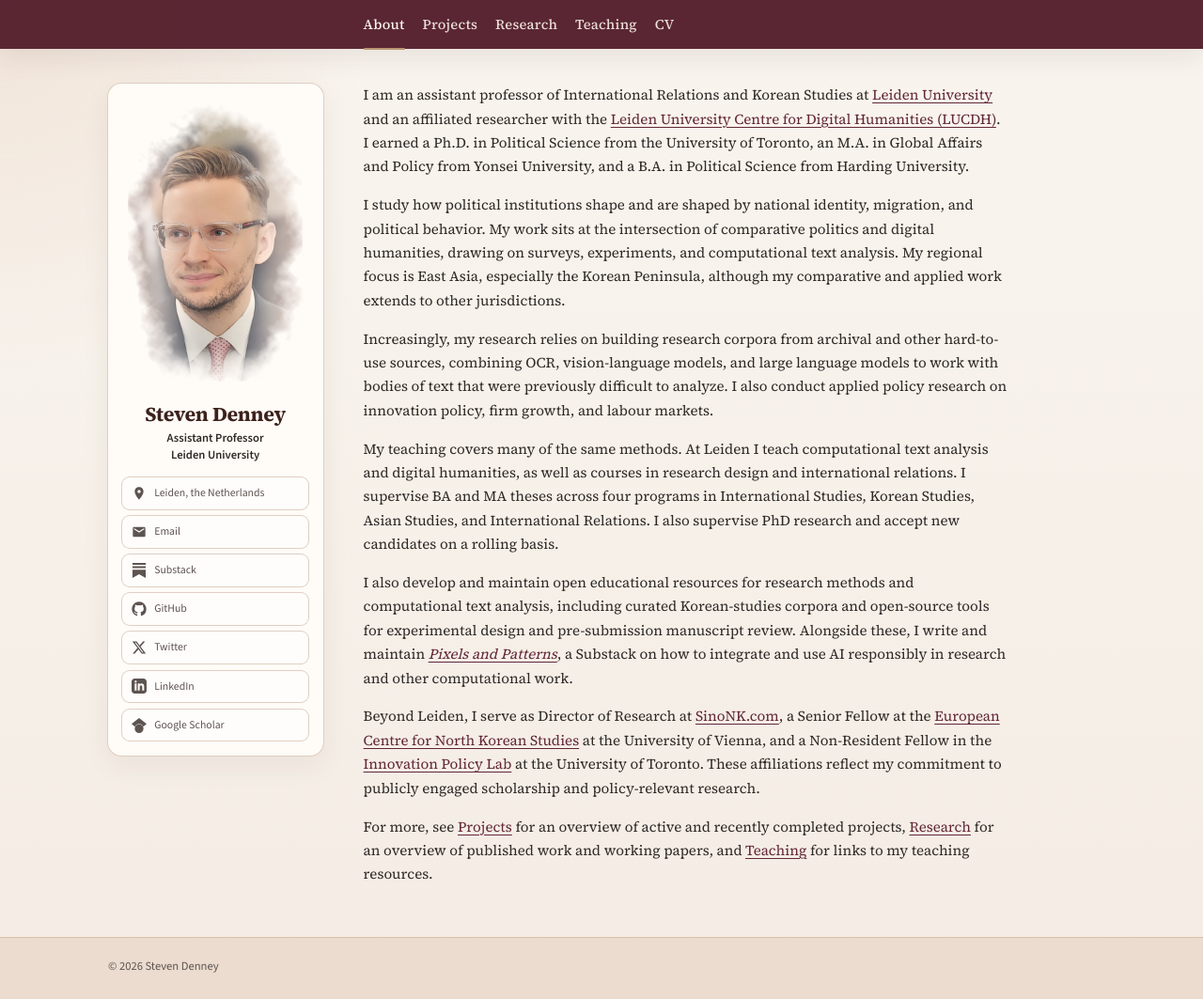
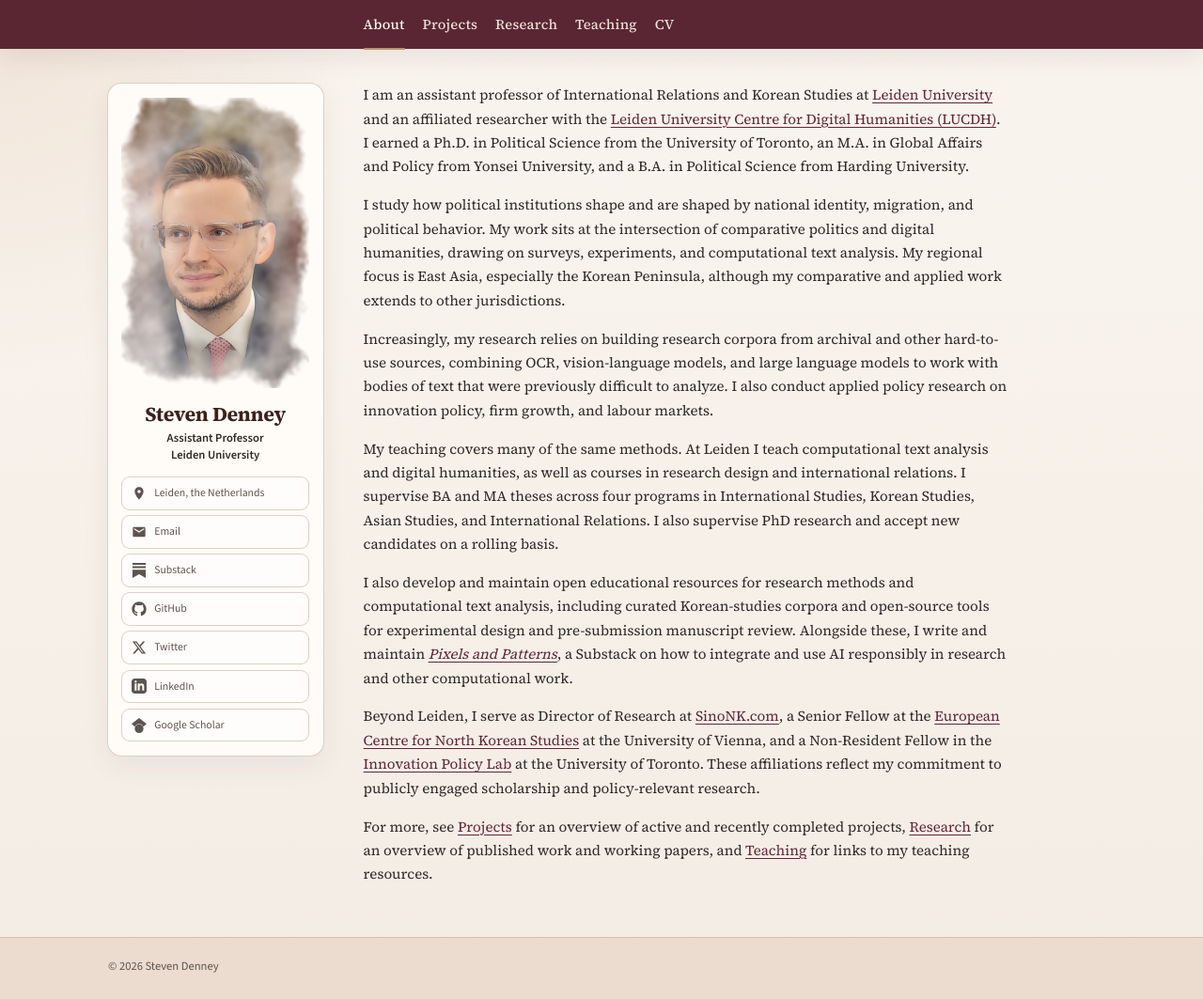
Before and after one commit to scdenney/scdenney.github.io, a Jekyll site: the page built from index.md, in a window 1280 px wide and 1063 px high. Shown: the whole window at 94% size. Built offline with Jekyll 4.4.1, drawn with Linux system fonts in a browser that asks for light colours.

Commit message:
Fill out the background of the watercolour portrait
The painted washes stopped close to the head, so the face looked like
it was showing through a haze. Extend the background washes out to a
ragged edge near the frame and make them denser. The face, framing
and image size are unchanged. The URL version query moves to v=4.

```diff
--- a/_includes/sidebar.html
+++ b/_includes/sidebar.html
@@ -1,6 +1,6 @@
 <aside class="sidebar">
   <div class="author-profile">
-    <img src="{{ '/assets/images/headshot-watercolor.webp?v=3' | relative_url }}" alt="Watercolour portrait of Steven Denney" class="author__avatar author__avatar--full" width="600" height="928">
+    <img src="{{ '/assets/images/headshot-watercolor.webp?v=4' | relative_url }}" alt="Watercolour portrait of Steven Denney" class="author__avatar author__avatar--full" width="600" height="928">
     <h1 class="author__name">Steven Denney</h1>
     <p class="author__title">Assistant Professor<br>Leiden University</p>
 
```
Also changed, not shown: assets/images/headshot-watercolor-full.webp, assets/images/headshot-watercolor.webp.
